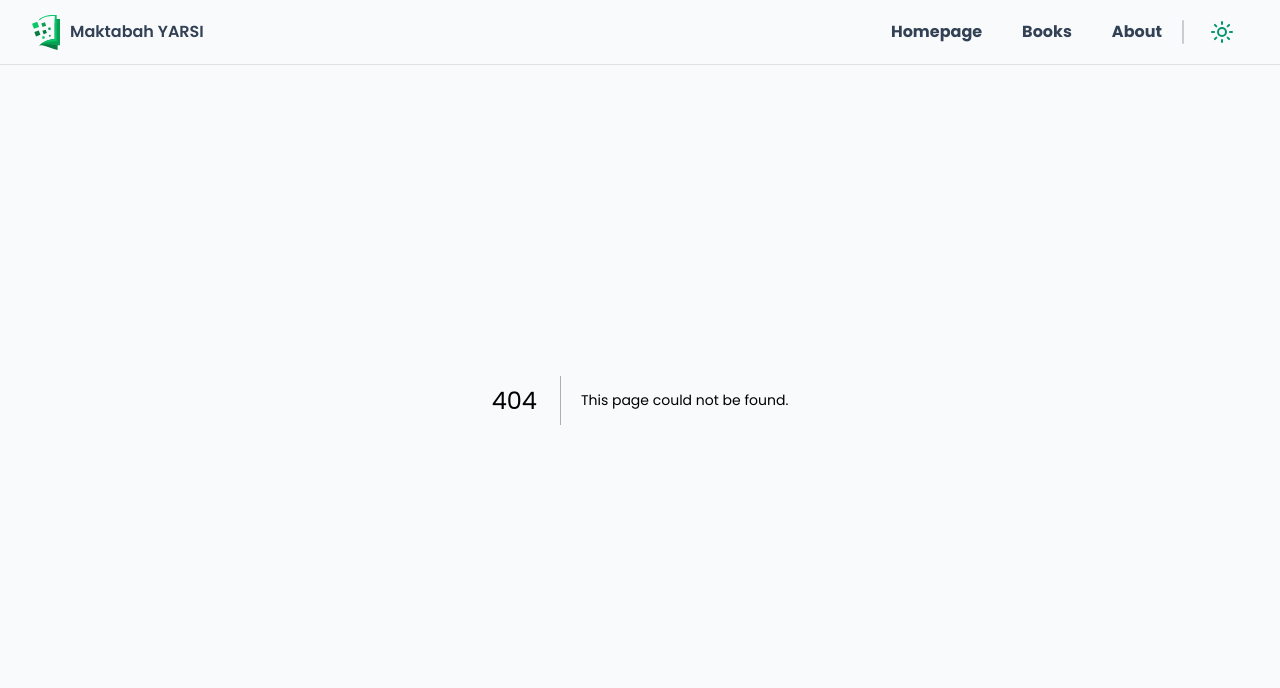
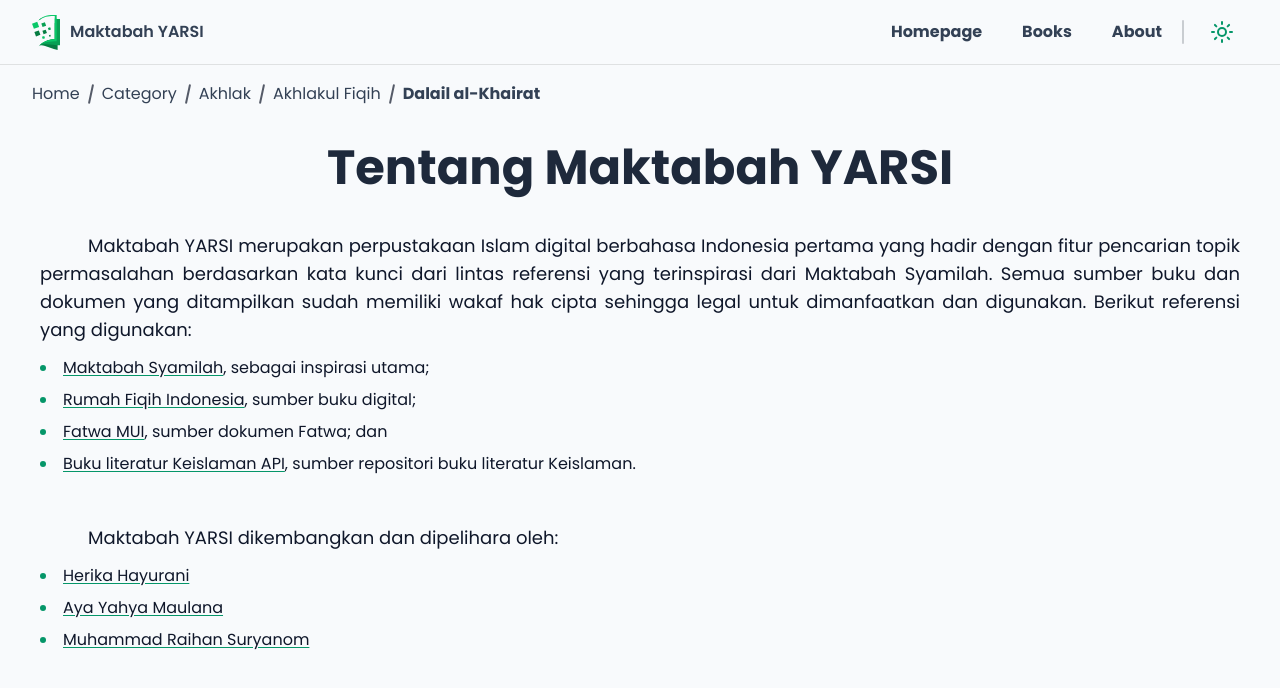
Before and after one commit to raihan-suryanom/maktabah-yarsi-revamp, a Next.js app: page /about in a window 1280 px wide. Before the commit this address had no page. Shown: the top 688 px of the page. Built offline with nearby package versions, Linux system fonts and the light colour scheme.

Commit message:
feat:[WIP] create a static aboutpage

```diff
--- /dev/null
+++ b/src/app/about/page.tsx
@@ -0,0 +1,110 @@
+import { PageWrapper } from '~/components/atoms';
+import { Breadcrumb } from '~/components/molecules';
+
+import type { Metadata } from 'next';
+
+export const metadata: Metadata = {
+  title: 'Tentang - Maktaba YARSI',
+  description:
+    'Sebuah perpustakaan islam digital berbahasa Indonesia yang memungkinkan pengguna untuk mencari topik atau permasalah berdasarkan kata kunci seperti iman, sabar, shalat, dan riba.',
+};
+
+export default function AboutPage() {
+  return (
+    <PageWrapper>
+      <Breadcrumb routes={[{ title: 'about' }]} />
+      <h1
+        id="main_content"
+        className="mb-10 mt-5 px-10 text-center text-3xl font-bold text-dark-200 dark:text-light-200 md:px-0 md:text-4xl lg:text-5xl"
+      >
+        Tentang Maktabah YARSI
+      </h1>
+      <p className="mx-auto mt-3 px-10 text-center text-sm text-dark-100 dark:text-light-400 md:text-justify md:indent-12 md:text-lg">
+        Maktabah YARSI merupakan perpustakaan Islam digital berbahasa Indonesia
+        pertama yang hadir dengan fitur pencarian topik permasalahan berdasarkan{' '}
+        <span className="highlight">kata kunci</span> dari{' '}
+        <span className="highlight">lintas referensi</span> yang terinspirasi
+        dari <span className="highlight">Maktabah Syamilah</span>. Semua sumber
+        buku dan dokumen yang ditampilkan sudah memiliki{' '}
+        <span className="highlight">wakaf hak cipta</span> sehingga{' '}
+        <span className="highlight">legal</span> untuk dimanfaatkan dan
+        digunakan. Berikut referensi yang digunakan:
+      </p>
+      <ul className="mt-3 space-y-2 px-10 text-sm text-dark-100 marker:text-primary-light dark:text-light-400 dark:marker:text-primary-dark md:text-base">
+        <li className="list-inside list-disc">
+          <a
+            className="underline decoration-primary-light underline-offset-2 hover:text-primary-light dark:decoration-primary-dark dark:hover:text-primary-dark"
+            href="https://shamela.ws/"
+            target="_blank"
+            rel="noreferrer"
+          >
+            Maktabah Syamilah
+          </a>
+          , sebagai inspirasi utama;
+        </li>
+        <li className="list-inside list-disc">
+          <a
+            className="underline decoration-primary-light underline-offset-2 hover:text-primary-light dark:decoration-primary-dark dark:hover:text-primary-dark"
+            href="https://www.rumahfiqih.com/"
+            target="_blank"
+            rel="noreferrer"
+          >
+            Rumah Fiqih Indonesia
+          </a>
+          , sumber buku digital;
+        </li>
+        <li className="list-inside list-disc">
+          <a
+            className="underline decoration-primary-light underline-offset-2 hover:text-primary-light dark:decoration-primary-dark dark:hover:text-primary-dark"
+            href="https://mui.or.id/fatwa/"
+            target="_blank"
+            rel="noreferrer"
+          >
+            Fatwa MUI
+          </a>
+          , sumber dokumen Fatwa; dan
+        </li>
+        <li className="list-inside list-disc">
+          <a
+            className="underline decoration-primary-light underline-offset-2 hover:text-primary-light dark:decoration-primary-dark dark:hover:text-primary-dark"
+            href="https://buku-islam-api.vercel.app/"
+            target="_blank"
+            rel="noreferrer"
+          >
+            Buku literatur Keislaman API
+          </a>
+          , sumber repositori buku literatur Keislaman.
+        </li>
+      </ul>
+      <p className="mx-auto mt-12 px-10 text-center text-sm text-dark-100 dark:text-light-400 md:text-justify md:indent-12 md:text-lg">
+        Maktabah YARSI dikembangkan dan dipelihara oleh:
+      </p>
+      <ul className="mt-3 space-y-2 px-10 text-sm text-dark-100 marker:text-primary-light dark:text-light-400 dark:marker:text-primary-dark md:text-base">
+        <li className="list-inside list-disc">
+          <a
+            className="underline decoration-primary-light underline-offset-2 hover:text-primary-light dark:decoration-primary-dark dark:hover:text-primary-dark"
+            href="mailto:herika.hayurani@yarsi.ac.id"
+          >
+            Herika Hayurani
+          </a>
+        </li>
+        <li className="list-inside list-disc">
+          <a
+            className="underline decoration-primary-light underline-offset-2 hover:text-primary-light dark:decoration-primary-dark dark:hover:text-primary-dark"
+            href="mailto:aya.yahya@yarsi.ac.id"
+          >
+            Aya Yahya Maulana
+          </a>
+        </li>
+        <li className="list-inside list-disc">
+          <a
+            className="underline decoration-primary-light underline-offset-2 hover:text-primary-light dark:decoration-primary-dark dark:hover:text-primary-dark"
+            href="mailto:raihansuryanom@gmail.com"
+          >
+            Muhammad Raihan Suryanom
+          </a>
+        </li>
+      </ul>
+    </PageWrapper>
+  );
+}
```
